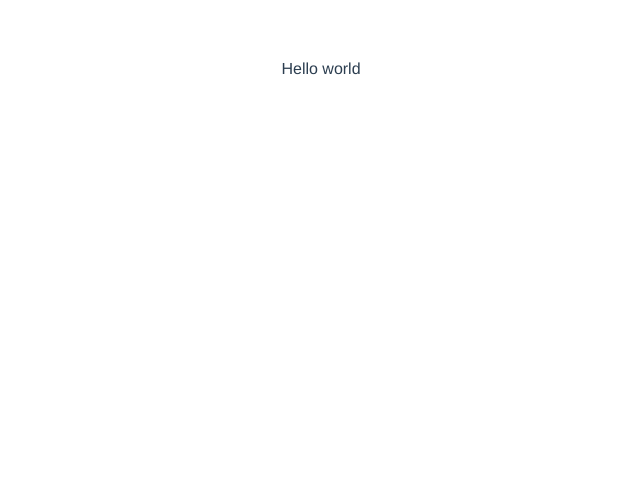
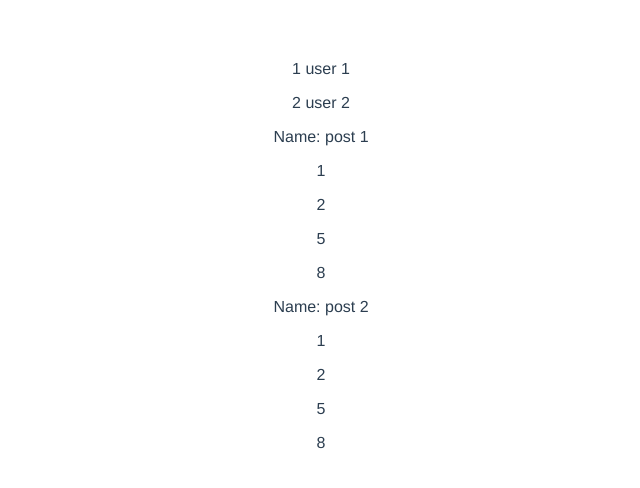
Before and after one commit to Devorein/vue-init, a Vue app: page / in a window 1280 px wide. Shown: the top 488 px of the page, without its empty margins (319-959 px from the left). Built offline with nearby package versions, Linux system fonts and the light colour scheme.

Commit message:
Added v-for directives

```diff
--- a/src/App.vue
+++ b/src/App.vue
@@ -2,11 +2,12 @@
   <div>
     <p v-if="loading">Loading</p>
     <p v-else-if="error">Error occurred</p>
-    <p v-else>{{data.message}}</p>
-    <template v-if="display">
-      <p>{{data.name}}</p>
-      <p>{{data.age}}</p>
-    </template>
+    <p v-for="(user, index) in users" :key="user">{{index + 1}} {{user}}</p>
+    <p v-for="post in posts" :key="post.name">
+      Name: {{post.name}}
+      <p v-for="likeId in post.likes" :key="likeId">{{likeId}} </p>
+    </p>
+
   </div>
 </template>
 
@@ -15,11 +16,26 @@ export default {
   name: 'App',
   data(){
     return {
-      data: {
-        message: "Hello world",
-        name: "devorein",
-        age: 20
-      },
+      users: ['user 1', 'user 2'],
+      posts: [{
+        name: 'post 1',
+        published: true,
+        likes: [
+          1,
+          2,
+          5,
+          8
+        ]
+      }, {
+        name: 'post 2',
+        published: false,
+        likes: [
+          1,
+          2,
+          5,
+          8
+        ]
+      }],
       display: false,
       loading: false,
       error: false
```
